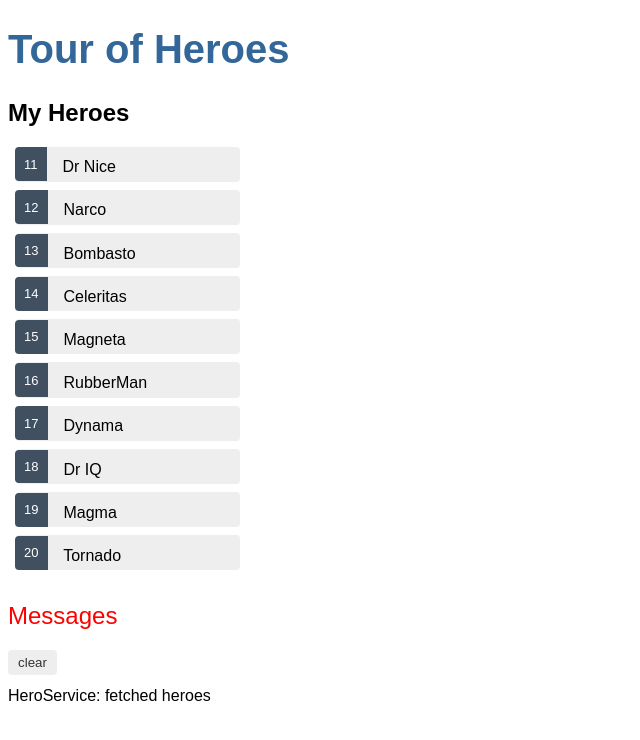
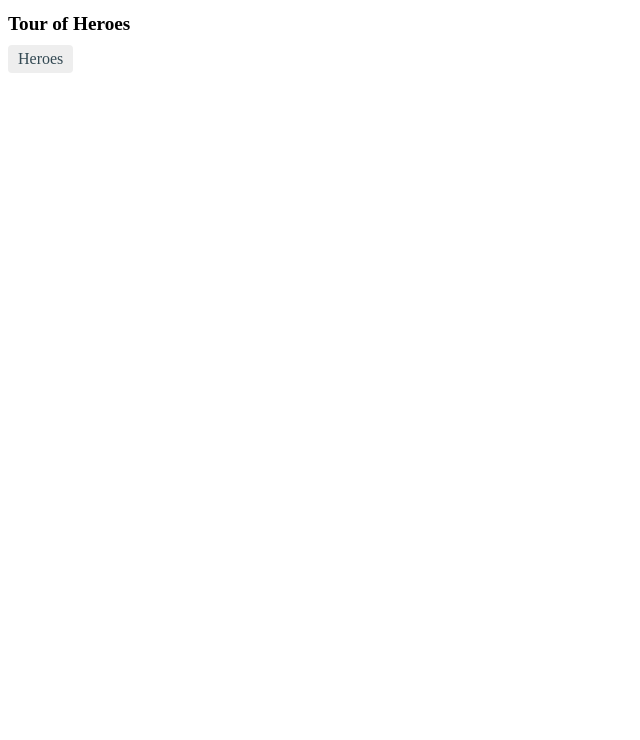
Before and after one commit to brodny/angular-playground, an Angular app in the folder playground/: page / in a window 1280 px wide. Shown: the top 740 px of the page, without its empty margins (0-640 px from the left). Built offline with nearby package versions, Linux system fonts and the light colour scheme.

Commit message:
Routing module added

```diff
--- a/playground/src/app/app-routing.module.ts
+++ b/playground/src/app/app-routing.module.ts
@@ -1,8 +1,11 @@
 import { NgModule } from '@angular/core';
 import { Routes, RouterModule } from '@angular/router';
+import { HeroesComponent } from './heroes/heroes.component';
 
 
-const routes: Routes = [];
+const routes: Routes = [
+  { path: 'heroes', component: HeroesComponent, }
+];
 
 @NgModule({
   imports: [RouterModule.forRoot(routes)],
--- a/playground/src/app/app.component.html
+++ b/playground/src/app/app.component.html
@@ -1,3 +1,6 @@
 <h1>{{title}}</h1>
-<app-heroes></app-heroes>
+<nav>
+    <a routerLink="/heroes">Heroes</a>
+</nav>
+<router-outlet></router-outlet>
 <app-messages></app-messages>
--- a/playground/src/app/app.component.less
+++ b/playground/src/app/app.component.less
@@ -1,22 +1,28 @@
-/* Application-wide Styles */
+/* AppComponent's private CSS styles */
 h1 {
-    color: #369;
-    font-family: Arial, Helvetica, sans-serif;
-    font-size: 250%;
-  }
-  h2, h3 {
-    color: #444;
-    font-family: Arial, Helvetica, sans-serif;
-    font-weight: lighter;
-  }
-  body {
-    margin: 2em;
-  }
-  body, input[type="text"], button {
-    color: #333;
-    font-family: Cambria, Georgia;
-  }
-  /* everywhere else */
-  * {
-    font-family: Arial, Helvetica, sans-serif;
-  }
+  font-size: 1.2em;
+  margin-bottom: 0;
+}
+h2 {
+  font-size: 2em;
+  margin-top: 0;
+  padding-top: 0;
+}
+nav a {
+  padding: 5px 10px;
+  text-decoration: none;
+  margin-top: 10px;
+  display: inline-block;
+  background-color: #eee;
+  border-radius: 4px;
+}
+nav a:visited, a:link {
+  color: #334953;
+}
+nav a:hover {
+  color: #039be5;
+  background-color: #cfd8dc;
+}
+nav a.active {
+  color: #039be5;
+}
```
Also changed, not shown: playground/src/app-routing.module.ts (added, +12 -0 lines).
